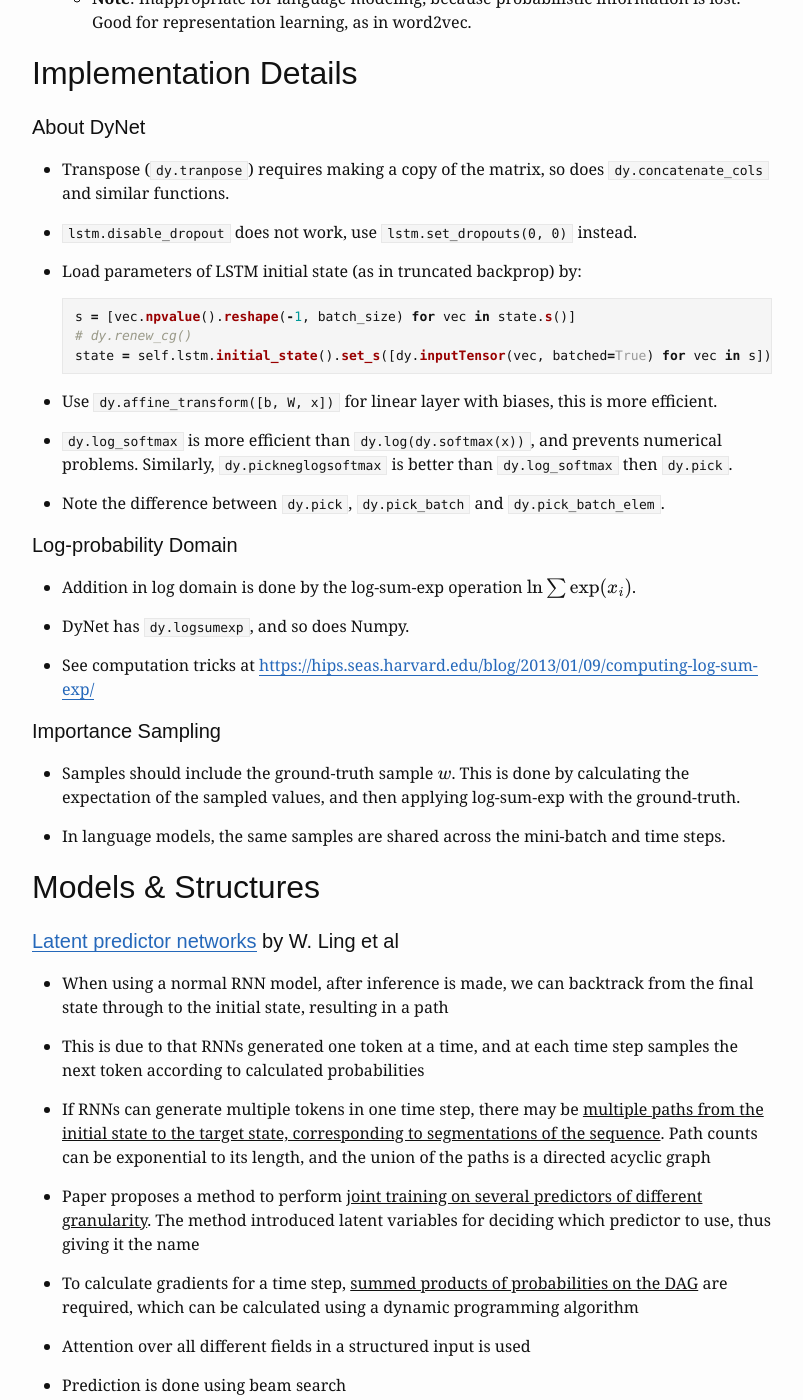
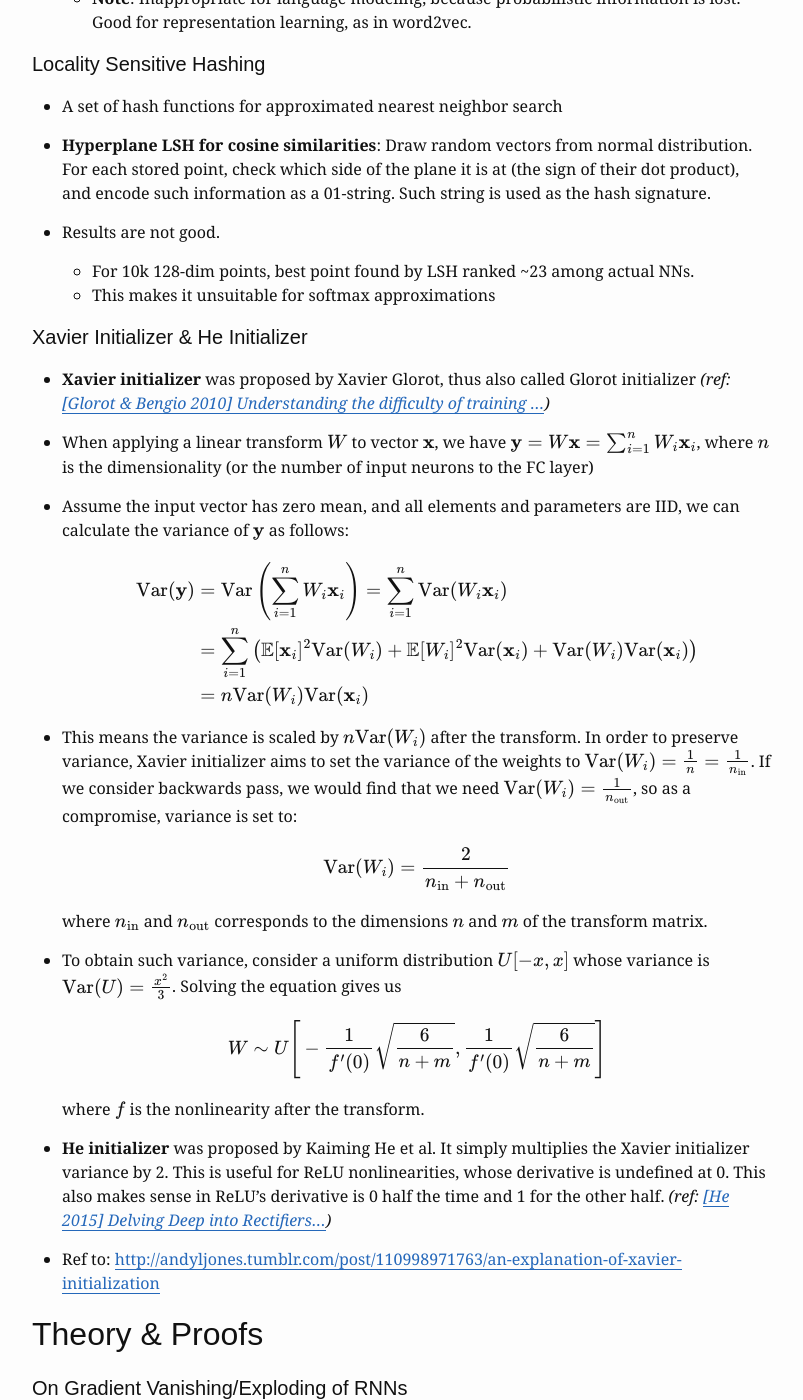
Before and after one commit to FFyyy0801/huzecong.github.io, a Jekyll site: the page built from _posts/2017-08-06-research-notes.md, in a window 1280 px wide and 1400 px high, scrolled down 7479 px. Shown: the whole window, without its empty margins (238-1041 px from the left). Built offline with Jekyll 4.4.1, drawn with Linux system fonts in a browser that asks for light colours; formulas are drawn with MathJax 3; comment, search, counter and statistics services are not loaded; some of the changed text lies outside the part shown.

Commit message:
Add recent notes & SVG favicon

```diff
--- a/_posts/2017-08-06-research-notes.md
+++ b/_posts/2017-08-06-research-notes.md
@@ -287,6 +287,110 @@
   - **Note**: Inappropriate for language modeling, because probabilistic information is lost. Good for representation learning, as in word2vec.
 
 
+#### Locality Sensitive Hashing
+
+- A set of hash functions for approximated nearest neighbor search
+
+- **Hyperplane LSH for cosine similarities**: Draw random vectors from normal distribution. For each stored point, check which side of the plane it is at (the sign of their dot product), and encode such information as a 01-string. Such string is used as the hash signature.
+
+- Results are not good.
+  - For 10k 128-dim points, best point found by LSH ranked ~23 among actual NNs.
+  - This makes it unsuitable for softmax approximations
+
+#### Xavier Initializer & He Initializer
+
+- **Xavier initializer** was proposed by Xavier Glorot, thus also called Glorot initializer *(ref: [[Glorot & Bengio 2010] Understanding the difficulty of training ...](http://proceedings.mlr.press/v9/glorot10a/glorot10a.pdf))*
+
+- When applying a linear transform $W$ to vector $\mathbf{x}$, we have $\mathbf{y}=W\mathbf{x}=\sum_{i=1}^{n}W_i\mathbf{x}_i$, where $n$ is the dimensionality (or the number of input neurons to the FC layer)
+
+- Assume the input vector has zero mean, and all elements and parameters are IID, we can calculate the variance of $\mathbf{y}$ as follows:
+
+  $$
+  \begin{align*}
+  \mathrm{Var}(\mathbf{y}) & = \mathrm{Var}\left(\sum_{i=1}^{n}W_i\mathbf{x}_i\right)=\sum_{i=1}^{n}\mathrm{Var}(W_i\mathbf{x}_i) \\
+   & = \sum_{i=1}^{n}\left(\mathbb{E}[\mathbf{x}_i]^2\mathrm{Var}(W_i) + \mathbb{E}[W_i]^2\mathrm{Var}(\mathbf{x}_i)+\mathrm{Var}(W_i)\mathrm{Var}(\mathbf{x}_i)\right) \\
+   & = n\mathrm{Var}(W_i)\mathrm{Var}(\mathbf{x}_i)
+  \end{align*}
+  $$
+
+- This means the variance is scaled by $n\mathrm{Var}(W_i)$ after the transform. In order to preserve variance, Xavier initializer aims to set the variance of the weights to $\mathrm{Var}(W_i)=\frac{1}{n}=\frac{1}{n_\mathrm{in}}$. If we consider backwards pass, we would find that we need $\mathrm{Var}(W_i)=\frac{1}{n_\mathrm{out}}$, so as a compromise, variance is set to:
+
+  $$
+  \mathrm{Var}(W_i)=\frac{2}{n_\mathrm{in}+n_\mathrm{out}}
+  $$
+
+  where $n_\mathrm{in}$ and $n_\mathrm{out}$ corresponds to the dimensions $n$ and $m$ of the transform matrix.
+
+- To obtain such variance, consider a uniform distribution $U[-x,x]$ whose variance is $\mathrm{Var}(U)=\frac{x^2}{3}$. Solving the equation gives us
+
+  $$
+  W\sim U\Bigg[-\frac{1}{f'(0)}\sqrt{\frac{6}{n+m}},\frac{1}{f'(0)}\sqrt{\frac{6}{n+m}}\Bigg]
+  $$
+
+  where $f$ is the nonlinearity after the transform.
+
+- **He initializer** was proposed by Kaiming He et al. It simply multiplies the Xavier initializer variance by 2. This is useful for ReLU nonlinearities, whose derivative is undefined at 0. This also makes sense in ReLU's derivative is 0 half the time and 1 for the other half. *(ref: [[He 2015] Delving Deep into Rectifiers...](https://arxiv.org/pdf/1502.01852))*
+
+- Ref to: [http://andyljones.tumblr.com/post/110998971763/an-explanation-of-xavier-initialization](http://andyljones.tumblr.com/post/110998971763/an-explanation-of-xavier-initialization)
+
+
+
+
+## Theory & Proofs
+
+#### On Gradient Vanishing/Exploding of RNNs
+
+- *(ref: [[Zilly 2016] Recurrent Highway Networks](https://arxiv.org/pdf/1607.03474), chapter 2)*
+
+A vanilla RNN can be described as
+
+$$
+y^{(t)}=f\left(Wx^{(t)}+Ry^{(t-1)}+b\right)
+$$
+
+For simplicity, suppose the loss is defined on the last state only, i.e. $\mathcal{L}=g\left(y^{(T)}\right)$. The gradient w.r.t. parameters would be
+
+$$
+\frac{\d\mathcal{L}}{\d\theta}=\frac{\d\mathcal{L}}{\d y^{(T)}}\frac{\d y^{(T)}}{\d \theta}=\frac{\d\mathcal{L}}{\d y^{(T)}}\sum_{t_1=1}^{T}\frac{\d y^{(T)}}{\d y^{(t_1)}}\left(\frac{\d y^{(t_1)}}{\d W}+\frac{\d y^{(t_1)}}{\d b}\right)
+$$
+
+In the formula above, the gradient is expanded using the chain rule, and then expanded along the time axis. We further expand the Jacobian $\frac{\d y^{(T)}}{\d y^{(t_1)}}$:
+
+$$
+\frac{\d y^{(T)}}{\d y^{(t_1)}}=\prod_{t_1<t\leq T}\frac{\d y^{(t)}}{\d y^{(t-1)}}=\prod_{t_1<t\leq T}R\cdot\mathrm{diag}\left[f'\left(Ry^{(t-1)}\right)\right]
+$$
+
+Denoting $A=\frac{\d y^{(t)}}{\d y^{(t-1)}}$ as the temporal Jacobian, the upper bound for its norm would be
+
+$$
+\Vert A\Vert\leq \Vert R\Vert \left\Vert f'\left(Ry^{(t-1)}\right)\right\Vert\leq \sigma_\max\cdot\gamma
+$$
+
+where $\sigma_\max$ is the principal singular value of $A$, and $\gamma$ is the upper bound on $f'$.
+
+As the temporal Jacobian is multiplied together, which is approximately equivalent to $A$ raised to the $T$-th power. So the conditions for vanishing/exploding gradients are:
+
+- **Vanishing gradients**: $\gamma\sigma_\max<1$
+
+- **Exploding gradients**: $\rho(A)=\sigma_\max>1$
+
+**Comparing to MLPs**: The reason deep CNNs/MLPs do not suffer less from gradient vanishing/exploding as RNNs do, is because MLPs use different matrices at different layers, while RNNs use the same matrix in every time step.
+
+#### On the Effectiveness of LSTMs
+
+- *(ref: [[Jozefowicz 2015] An Empirical Exploration of RNN structures](http://proceedings.mlr.press/v37/jozefowicz15.pdf), chapter 2)*
+
+In their simplest forms, the RNN calculates the new state $h^{(t)}$ by $h^{(t)}=f(Wh^{(t-1)})$, while the LSTM (without forget gates) calculates the new state by $c^{(t)}=c^{(t-1)}+i_\mathrm{g}^{(t)}f(Wc^{(t-1)})$, $h^{(t)}=o_\mathrm{g}^{(t)}c^{(t)}$.
+
+The temporal Jacobian here would be
+
+$$
+\frac{\d c^{(t)}}{\d c^{(t-1)}}=1
+$$
+
+Or to put simply, to obtain the state at time step $t$, RNNs would apply $t$ times the transformation $f$, while LSTMs calculate the increment at each time step and sums them up.
+
+
 
 
 ## Implementation Details
```
Also changed, not shown: assets/favicon/original.png (added), assets/favicon/original.svg (added).
